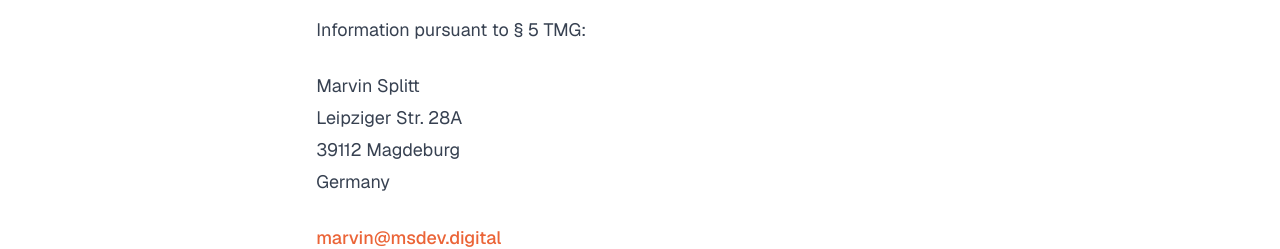
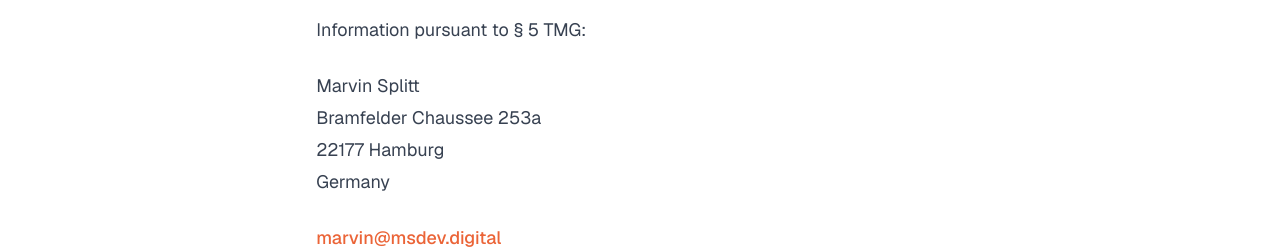
Before and after one commit to marvin-splitt/msdev.digital, a Next.js app: page /imprint in a window 1280 px wide. Shown: the part 306-555 px from the top of the page. Built offline with nearby package versions, Linux system fonts and the light colour scheme.

Commit message:
chore: update imprint

```diff
--- a/app/imprint/page.tsx
+++ b/app/imprint/page.tsx
@@ -9,9 +9,9 @@ const Imprint = () => {
       <p>
         Marvin Splitt
         <br />
-        Leipziger Str. 28A
+        Bramfelder Chaussee 253a
         <br />
-        39112 Magdeburg
+        22177 Hamburg
         <br />
         Germany
       </p>
```
